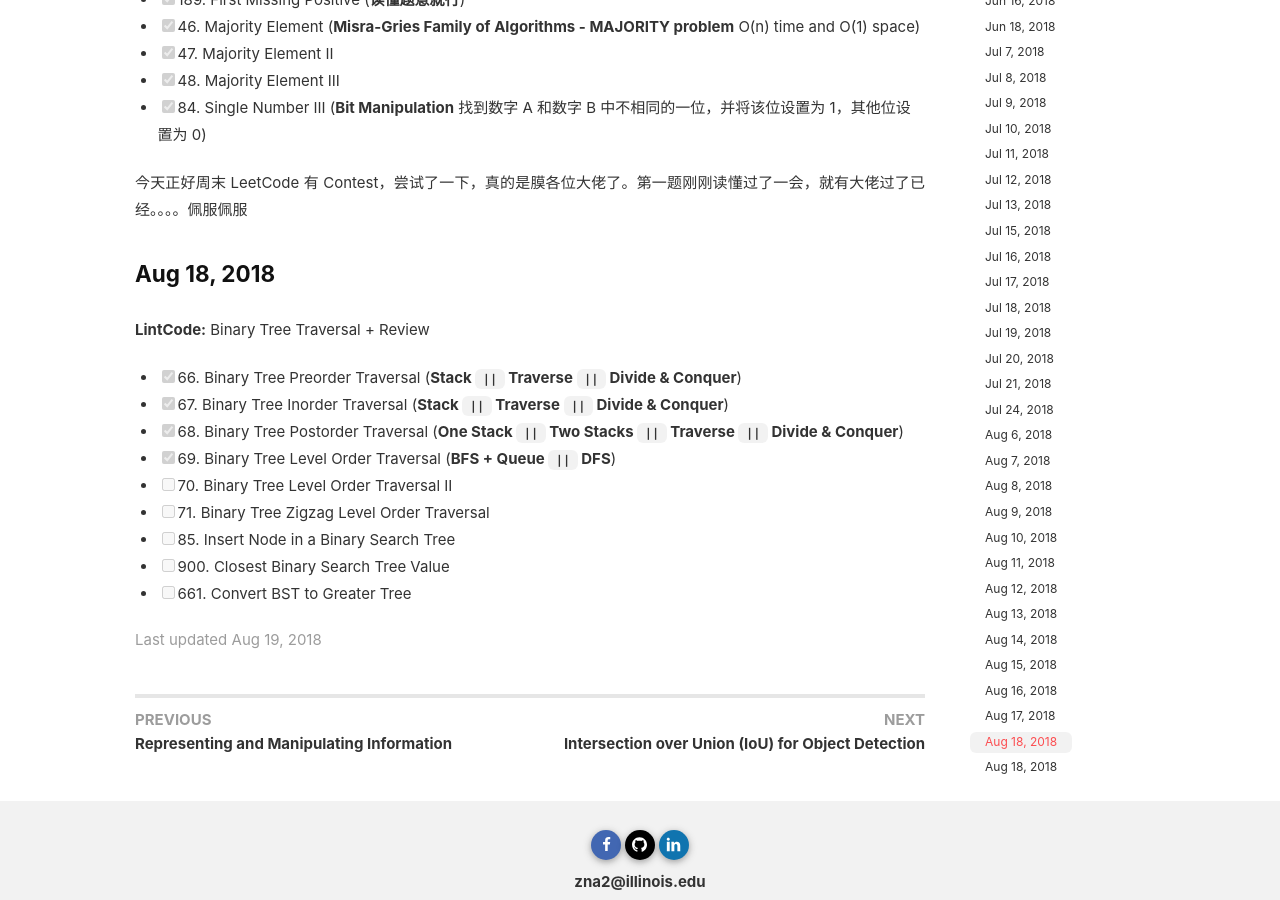
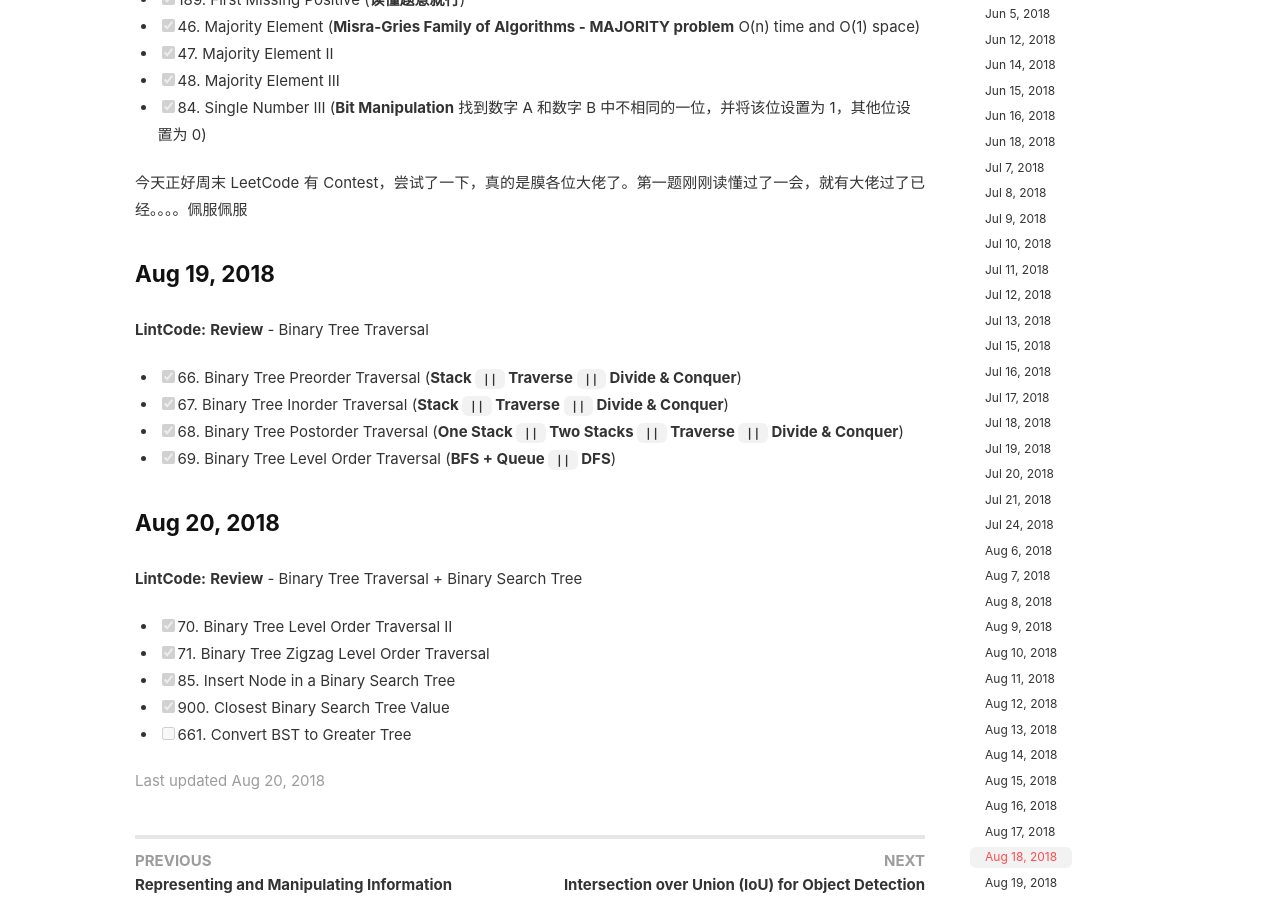
Before and after one commit to Zhenye-Na/blog, a Jekyll site: the page built from _posts/2018-06-05-problem-practice.md, in a window 1280 px wide and 900 px high, scrolled down 10870 px. Built offline with Jekyll 4.4.1, drawn with Linux system fonts in a browser that asks for light colours; nearby versions of some CDN libraries; comment, search, counter and statistics services are not loaded.

Commit message:
Aug 20, 2018

```diff
--- a/_posts/2018-06-05-problem-practice.md
+++ b/_posts/2018-06-05-problem-practice.md
@@ -2,7 +2,7 @@
 layout: post
 title: "LintCode Online-Judge problems practice 📓"
 date: 2018-06-05
-modify_date: 2018-08-19
+modify_date: 2018-08-20
 excerpt: "My own solutions to LintCode Online-Judge problems practice. 💪"
 tags: [LeetCode/LintCode]
 ---
@@ -445,9 +445,9 @@ tags: [LeetCode/LintCode]
 今天正好周末 LeetCode 有 Contest，尝试了一下，真的是膜各位大佬了。第一题刚刚读懂过了一会，就有大佬过了已经。。。。佩服佩服
 
 
-### Aug 18, 2018
+### Aug 19, 2018
 
-**LintCode:** Binary Tree Traversal + Review
+**LintCode:** **Review** - Binary Tree Traversal
 
 - [x] 66. Binary Tree Preorder Traversal (**Stack `||` Traverse `||` Divide & Conquer**)
 - [x] 67. Binary Tree Inorder Traversal (**Stack `||` Traverse `||` Divide & Conquer**)
@@ -455,8 +455,13 @@ tags: [LeetCode/LintCode]
 - [x] 69. Binary Tree Level Order Traversal (**BFS + Queue `||` DFS**)
 
 
-- [ ] 70. Binary Tree Level Order Traversal II
-- [ ] 71. Binary Tree Zigzag Level Order Traversal
-- [ ] 85. Insert Node in a Binary Search Tree
-- [ ] 900. Closest Binary Search Tree Value
+### Aug 20, 2018
+
+**LintCode:** **Review** - Binary Tree Traversal + Binary Search Tree
+
+- [x] 70. Binary Tree Level Order Traversal II
+- [x] 71. Binary Tree Zigzag Level Order Traversal
+- [x] 85. Insert Node in a Binary Search Tree
+- [x] 900. Closest Binary Search Tree Value
+
 - [ ] 661. Convert BST to Greater Tree
```
